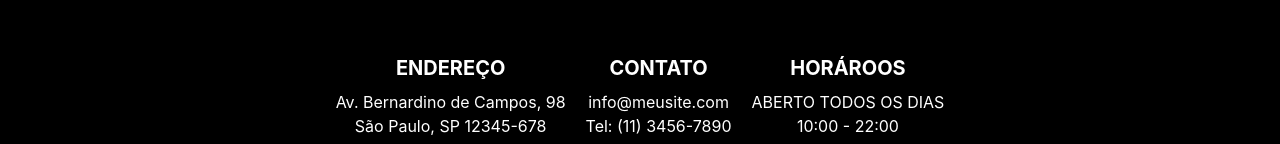
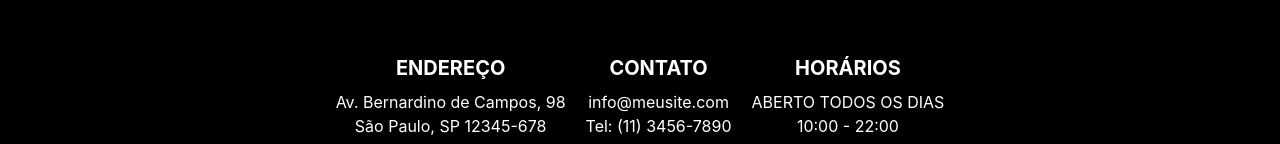
Before and after one commit to mferreiradb/Gelateria, a React (Create React App) app: page / in a window 1280 px wide. Shown: the part 2289-2433 px from the top of the page. Built offline with nearby package versions, Linux system fonts and the light colour scheme.

Commit message:
Update index.js

```diff
--- a/src/components/Footer/index.js
+++ b/src/components/Footer/index.js
@@ -19,7 +19,7 @@ const Footer = () => (
                 <p className='text-white'>Tel: (11) 3456-7890</p>
             </div>
             <div>
-                <h2 className='text-white font-bold text-xl mb-2'>HORÁROOS</h2>
+                <h2 className='text-white font-bold text-xl mb-2'>HORÁRIOS</h2>
                 <p className='text-white'>ABERTO TODOS OS DIAS</p>
                 <p className='text-white'>10:00 - 22:00</p>
             </div>
```
